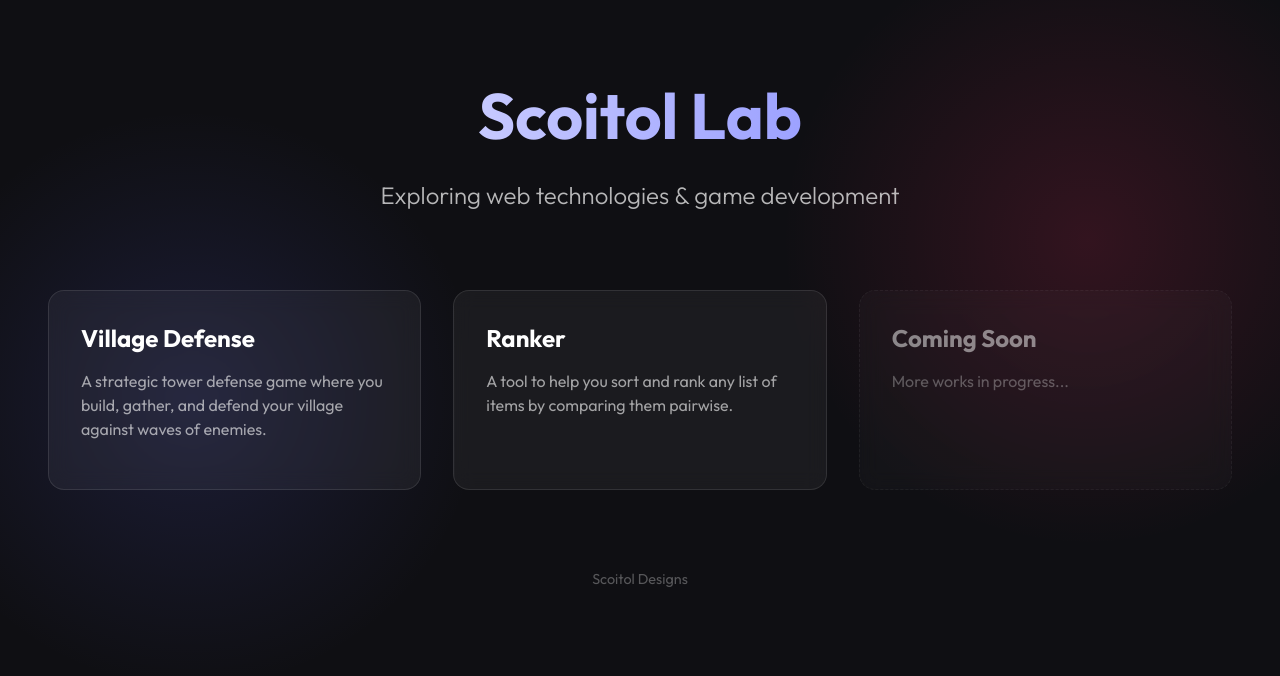
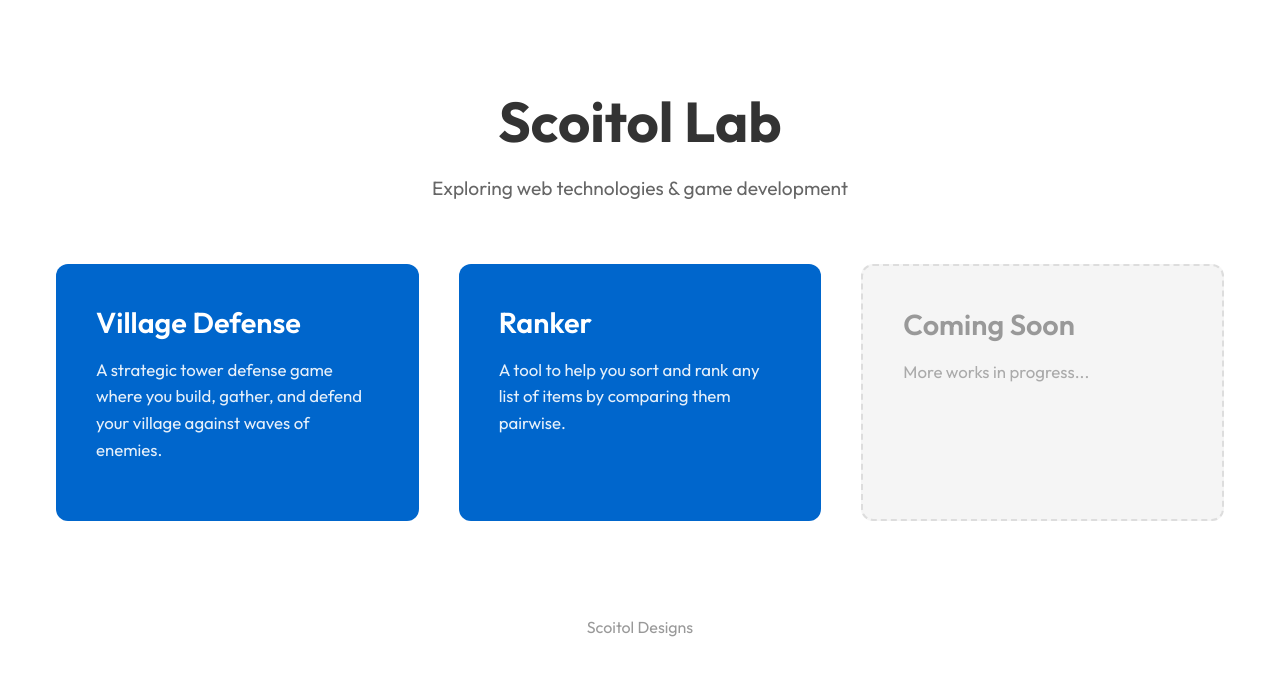
Before and after one commit to SkanderMeziou/Scoitol, a website built with Vite: page index.html in a window 1280 px wide. Built offline with nearby package versions, Linux system fonts and the light colour scheme.

Commit message:
style: redesign to pro white/blue theme and fix asset paths

```diff
--- a/ranker.css
+++ b/ranker.css
@@ -8,7 +8,7 @@
   width: 100%;
   height: 100%;
   overflow: auto;
-  background-color: rgba(0,0,0,0.8);
+  background-color: rgba(0, 0, 0, 0.8);
   backdrop-filter: blur(5px);
 }
 
@@ -23,23 +23,30 @@
 }
 
 .modal-content {
-  background-color: #1a1a1a;
+  background-color: #ffffff;
   margin: auto;
   padding: 2rem;
-  border: 1px solid #333;
+  border: none;
   width: 90%;
   max-width: 600px;
   border-radius: 12px;
-  box-shadow: 0 4px 20px rgba(0,0,0,0.5);
+  box-shadow: 0 10px 50px rgba(0, 0, 0, 0.15);
   position: relative;
-  color: #fff;
-  font-family: 'Inter', sans-serif;
+  color: #333;
+  font-family: 'Outfit', sans-serif;
   animation: slideIn 0.3s ease-out;
 }
 
 @keyframes slideIn {
-  from { transform: translateY(-20px); opacity: 0; }
-  to { transform: translateY(0); opacity: 1; }
+  from {
+    transform: translateY(-20px);
+    opacity: 0;
+  }
+
+  to {
+    transform: translateY(0);
+    opacity: 1;
+  }
 }
 
 .close-modal {
--- a/style.css
+++ b/style.css
@@ -1,13 +1,12 @@
 @import url('https://fonts.googleapis.com/css2?family=Outfit:wght@300;400;600;700&display=swap');
 
 :root {
-  --bg-color: #0f0f13;
-  --text-color: #ffffff;
-  --accent-color: #646cff;
-  --accent-hover: #747bff;
-  --glass-bg: rgba(255, 255, 255, 0.05);
-  --glass-border: rgba(255, 255, 255, 0.1);
-  --card-hover: rgba(255, 255, 255, 0.1);
+  --bg-color: #ffffff;
+  --text-color: #333333;
+  --accent-color: #0066cc;
+  --accent-hover: #0052a3;
+  --card-bg: #0066cc;
+  --card-text: #ffffff;
 }
 
 body {
@@ -15,116 +14,90 @@ body {
   font-family: 'Outfit', sans-serif;
   background-color: var(--bg-color);
   color: var(--text-color);
-  background-image:
-    radial-gradient(circle at 15% 50%, rgba(100, 108, 255, 0.15), transparent 25%),
-    radial-gradient(circle at 85% 30%, rgba(255, 46, 99, 0.15), transparent 25%);
   min-height: 100vh;
   overflow-x: hidden;
 }
 
 #app {
-  max-width: 1280px;
+  max-width: 1200px;
   margin: 0 auto;
-  padding: 2rem;
+  padding: 3rem 2rem;
   text-align: center;
 }
 
 header {
-  margin-bottom: 4rem;
-  animation: fadeInDown 1s ease-out;
+  margin-bottom: 3rem;
 }
 
 h1 {
-  font-size: 4rem;
+  font-size: 3.5rem;
   font-weight: 700;
-  background: linear-gradient(to right, #fff, #646cff);
-  -webkit-background-clip: text;
-  -webkit-text-fill-color: transparent;
+  color: var(--text-color);
   margin-bottom: 0.5rem;
 }
 
 .subtitle {
-  font-size: 1.5rem;
-  color: rgba(255, 255, 255, 0.7);
-  font-weight: 300;
+  font-size: 1.2rem;
+  color: #666;
+  font-weight: 400;
 }
 
 .projects-grid {
   display: grid;
-  grid-template-columns: repeat(auto-fit, minmax(300px, 1fr));
-  gap: 2rem;
+  grid-template-columns: repeat(auto-fit, minmax(320px, 1fr));
+  gap: 2.5rem;
   padding: 1rem;
 }
 
 .project-card {
-  background: var(--glass-bg);
-  backdrop-filter: blur(10px);
-  border: 1px solid var(--glass-border);
-  border-radius: 16px;
-  padding: 2rem;
-  transition: all 0.3s cubic-bezier(0.25, 0.8, 0.25, 1);
+  background: var(--card-bg);
+  border-radius: 12px;
+  padding: 2.5rem;
+  transition: transform 0.3s cubic-bezier(0.175, 0.885, 0.32, 1.275), box-shadow 0.3s ease;
   cursor: pointer;
   text-align: left;
-  position: relative;
-  overflow: hidden;
   text-decoration: none;
   display: block;
 }
 
 .project-card:hover {
-  transform: translateY(-5px) scale(1.02);
-  background: var(--card-hover);
-  border-color: rgba(255, 255, 255, 0.2);
-  box-shadow: 0 10px 30px rgba(0, 0, 0, 0.3);
-}
-
-.project-card::before {
-  content: '';
-  position: absolute;
-  top: 0;
-  left: 0;
-  width: 100%;
-  height: 100%;
-  background: linear-gradient(45deg, transparent, rgba(255, 255, 255, 0.05), transparent);
-  transform: translateX(-100%);
-  transition: 0.5s;
-}
-
-.project-card:hover::before {
-  transform: translateX(100%);
+  transform: scale(1.05);
+  box-shadow: 0 15px 35px rgba(0, 102, 204, 0.3);
 }
 
 .card-title {
-  color: #fff;
-  font-size: 1.5rem;
-  margin: 0 0 0.5rem 0;
+  color: var(--card-text);
+  font-size: 1.8rem;
+  font-weight: 600;
+  margin: 0 0 1rem 0;
 }
 
 .card-desc {
-  color: rgba(255, 255, 255, 0.6);
-  font-size: 1rem;
-  line-height: 1.5;
+  color: rgba(255, 255, 255, 0.9);
+  font-size: 1.05rem;
+  line-height: 1.6;
 }
 
 .coming-soon {
-  opacity: 0.5;
-  cursor: default;
-  border-style: dashed;
+  background: #f5f5f5;
+  border: 2px dashed #ddd;
+}
+
+.coming-soon .card-title {
+  color: #999;
+}
+
+.coming-soon .card-desc {
+  color: #aaa;
 }
 
 .coming-soon:hover {
   transform: none;
-  background: var(--glass-bg);
   box-shadow: none;
 }
 
-@keyframes fadeInDown {
-  from { opacity: 0; transform: translateY(-20px); }
-  to { opacity: 1; transform: translateY(0); }
+footer {
+  margin-top: 5rem;
+  color: #999;
+  font-size: 1rem;
 }
-
-footer {
-  margin-top: 4rem;
-  color: rgba(255, 255, 255, 0.3);
-  font-size: 0.9rem;
-}
```
Also changed, not shown: village_game/index.html (+5 -2 lines).
